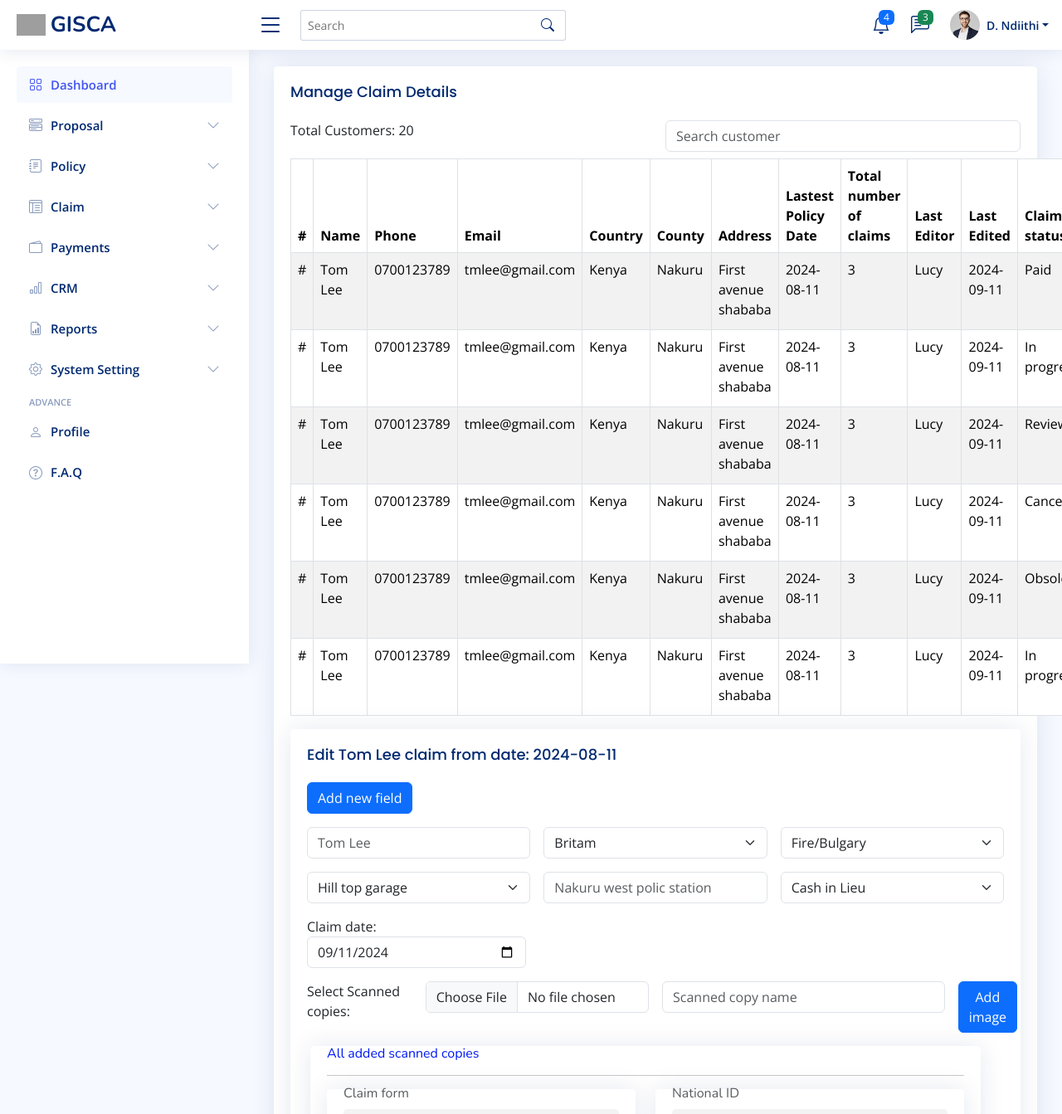
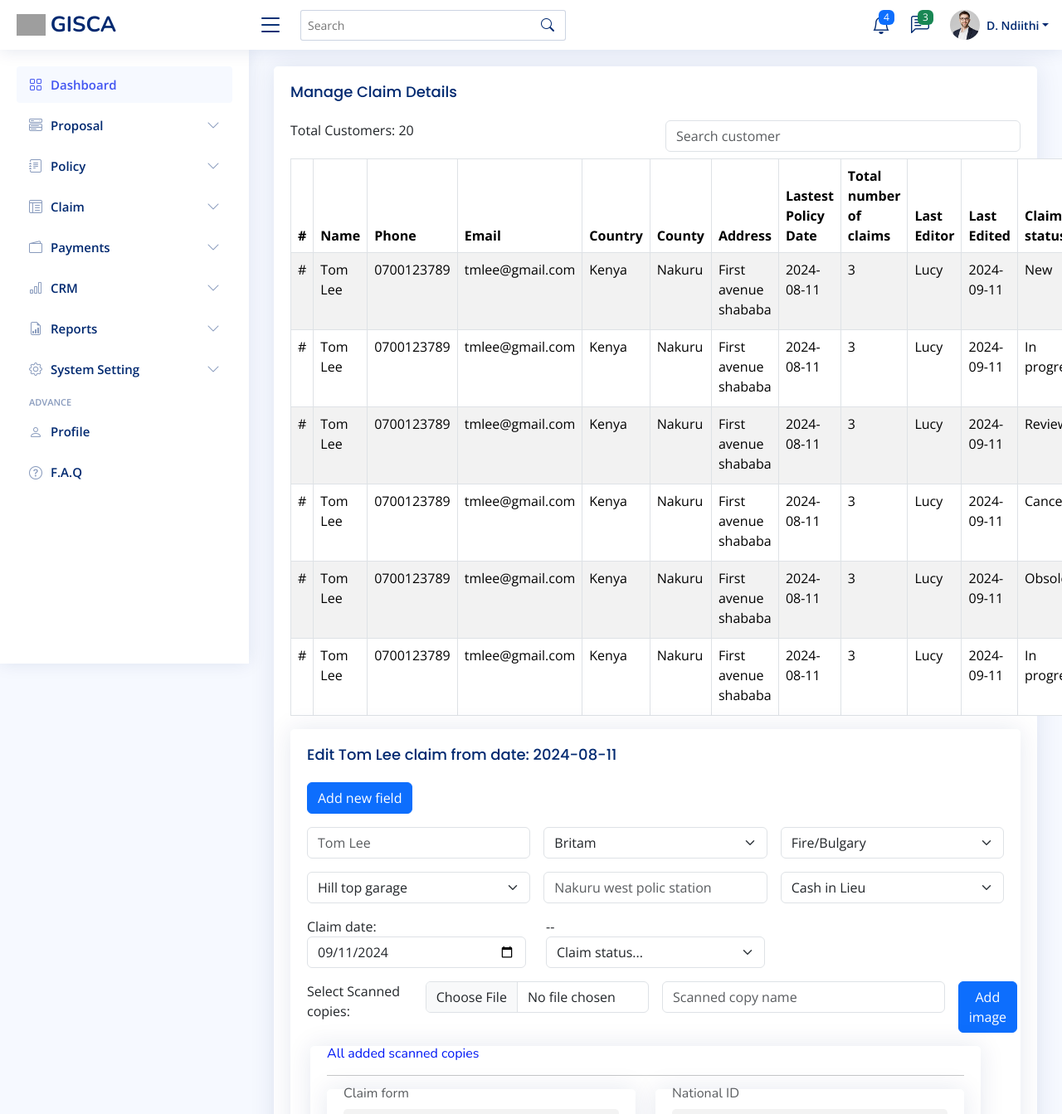
Before and after one commit to General-Insurance-Soft/tchalla, a Next.js app: page /page/claim/manage in a window 1280 px wide. Shown: the top 1343 px of the page at 83% size. Built offline with nearby package versions, Linux system fonts and the light colour scheme; grey boxes are pictures that could not be loaded.

Commit message:
add claim status

```diff
--- a/app/page/claim/manage/page.js
+++ b/app/page/claim/manage/page.js
@@ -49,7 +49,7 @@ export default function Page() {
                                 <td>3</td>
                                 <td>Lucy</td>
                                 <td>2024-09-11</td>
-                                <td>Paid</td>
+                                <td>New</td>
                                 <td>
                                     <button type="button" style={{ marginRight: "10px" }} className="btn btn-info" ><i className="bi bi-pencil-square"></i></button>
                                     <button type="button" className="btn btn-danger"><i className="bi bi-trash3"></i></button>
@@ -207,6 +207,16 @@ export default function Page() {
                                 <div className="row">
                                     <div className="col-md-4">
                                         Claim date: <input type="date" className="form-control" value="2024-09-11" />
+                                    </div>
+                                    <div className="col-md-4">
+                                        <div>--</div>
+                                        <select id="inputState" className="form-select">
+                                            <option>Claim status...</option>
+                                            <option>New</option>
+                                            <option>In Progress</option>
+                                            <option>Cancelled</option>
+                                            <option>Paid</option>
+                                        </select>
                                     </div>
                                 </div>
                             </div>
```
